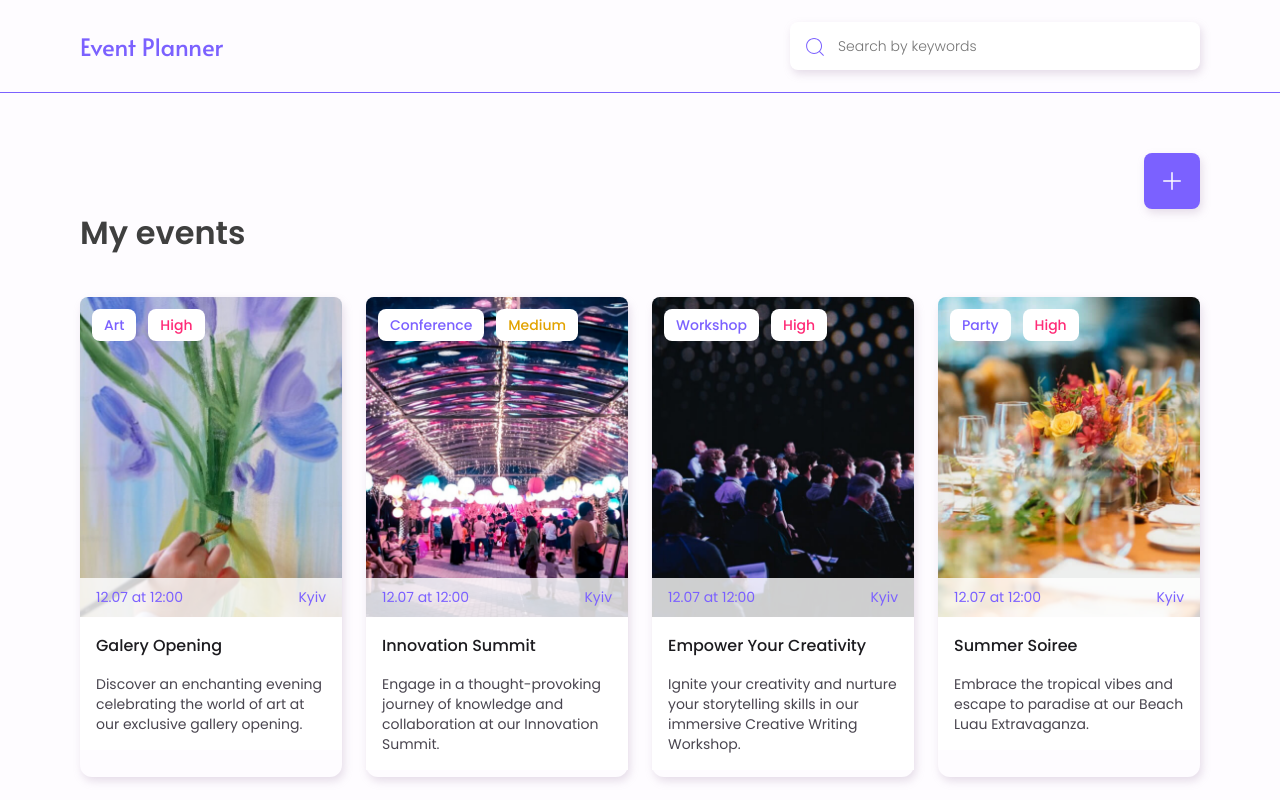
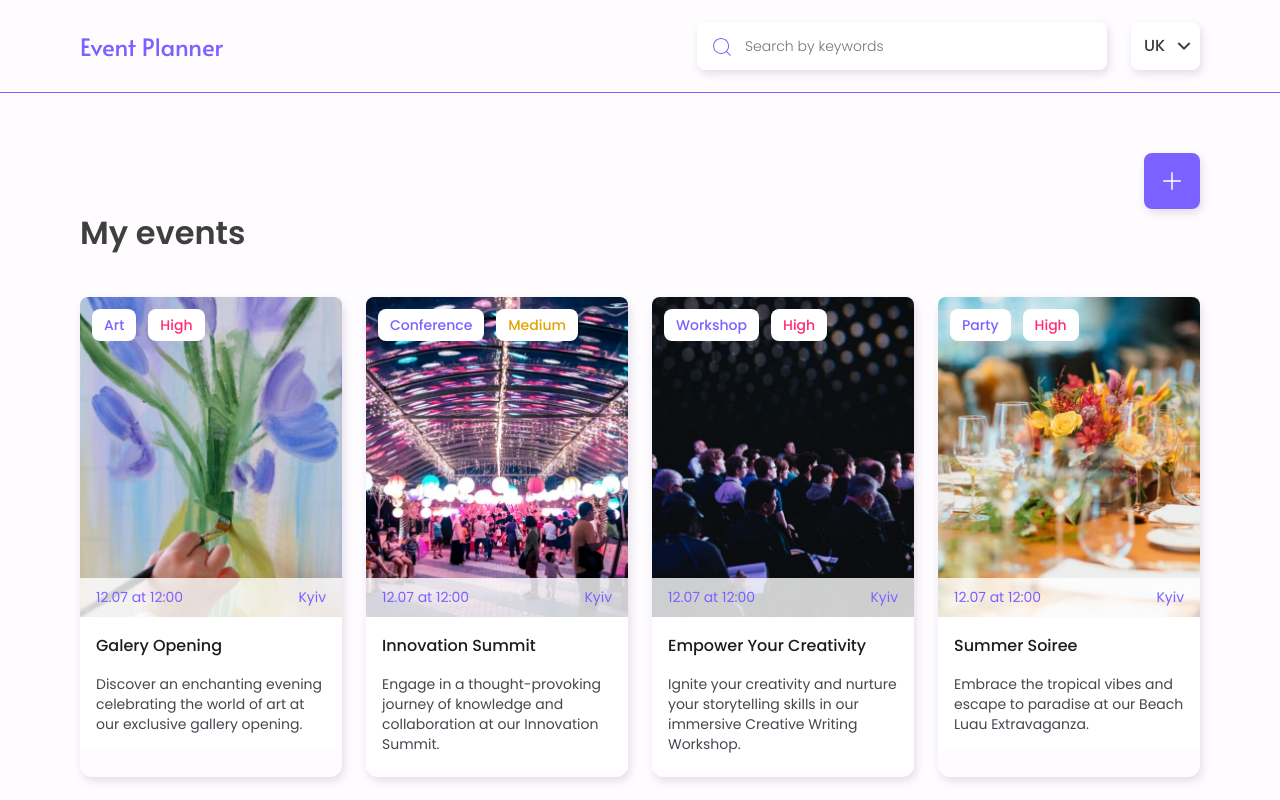
Before and after one commit to JustIrish/event-planner, a React (Create React App) app: page / in a window 1280 px wide. Shown: the top 800 px of the page. Built offline with nearby package versions, Linux system fonts and the light colour scheme.

Commit message:
add select to the header

```diff
--- a/src/components/AddEventForm/AddEventForm.styled.js
+++ b/src/components/AddEventForm/AddEventForm.styled.js
@@ -10,7 +10,7 @@ export const StyledForm = styled.form`
   padding: 40px 16px;
   margin-top: 24px;
   border-radius: 8px;
-  background: #fff;
+  background-color: #fff;
   box-shadow: 2px 4px 9px 0px rgba(166, 141, 174, 0.28);
 
   button {
@@ -120,14 +120,6 @@ export const SelectStyled = styled.select`
     color: #7b61ff;
     outline: 1px solid #7b61ff;
   }
-
-  option {
-    padding: 0px 16px;
-    border-radius: 8px;
-    background: #fff;
-
-    box-shadow: 2px 4px 9px 0px rgba(166, 141, 174, 0.28);
-  }
 `;
 
 export const ErrorStyled = styled.div`
--- a/src/components/SharedLayout/SharedLayout.js
+++ b/src/components/SharedLayout/SharedLayout.js
@@ -6,11 +6,14 @@ import { GlobalStyle } from 'styles/GlobalStyle';
 import {
   Layout,
   Header,
+  SelectStyled,
+  SelectWrap,
   FlexWrap,
   HeaderTitle,
   Main,
   Container,
 } from './SharedLayout.styled';
+import { RiArrowDownSLine } from 'react-icons/ri';
 import Spinner from 'components/Spinner/Spinner';
 import Search from 'components/Search/Search';
 
@@ -21,6 +24,13 @@ const SharedLayout = () => {
         <Container>
           <FlexWrap>
             <HeaderTitle>Event Planner</HeaderTitle>
+            <SelectWrap>
+              <RiArrowDownSLine size="24" color="#3f3f3f" />
+              <SelectStyled>
+                <option value="High">UK</option>
+                <option value="Medium">EN</option>
+              </SelectStyled>
+            </SelectWrap>
             <Search />
           </FlexWrap>
         </Container>
--- a/src/components/SharedLayout/SharedLayout.styled.js
+++ b/src/components/SharedLayout/SharedLayout.styled.js
@@ -18,10 +18,12 @@ export const Header = styled.header`
 `;
 
 export const FlexWrap = styled.div`
+  position: relative;
   ${mediaQueries('tablet')`
     display: flex;
      align-items: center;
-    justify-content: space-between;`};
+    justify-content: space-between;
+    padding-right: 93px;`};
 `;
 
 export const HeaderTitle = styled.div`
@@ -29,6 +31,44 @@ export const HeaderTitle = styled.div`
   font-family: 'Alata';
   font-size: 24px;
   line-height: normal;
+`;
+export const SelectStyled = styled.select`
+  width: 69px;
+  height: 48px;
+
+  padding: 12px 33px 12px 12px;
+  color: #3f3f3f;
+  background-color: #fff;
+
+  font-size: 16px;
+  font-weight: 500;
+
+  border-radius: 8px;
+  border-color: transparent;
+  box-shadow: 2px 4px 9px 0px rgba(166, 141, 174, 0.28);
+
+  appearance: none;
+  cursor: pointer;
+
+  &:hover,
+  &:focus {
+    color: #7b61ff;
+    outline: 1px solid #7b61ff;
+  }
+`;
+
+export const SelectWrap = styled.div`
+  position: absolute;
+  right: 0;
+  top: 0;
+
+  svg {
+    position: absolute;
+    right: 4px;
+    top: 12px;
+
+    pointer-events: none;
+  }
 `;
 
 export const Main = styled.main`
```
